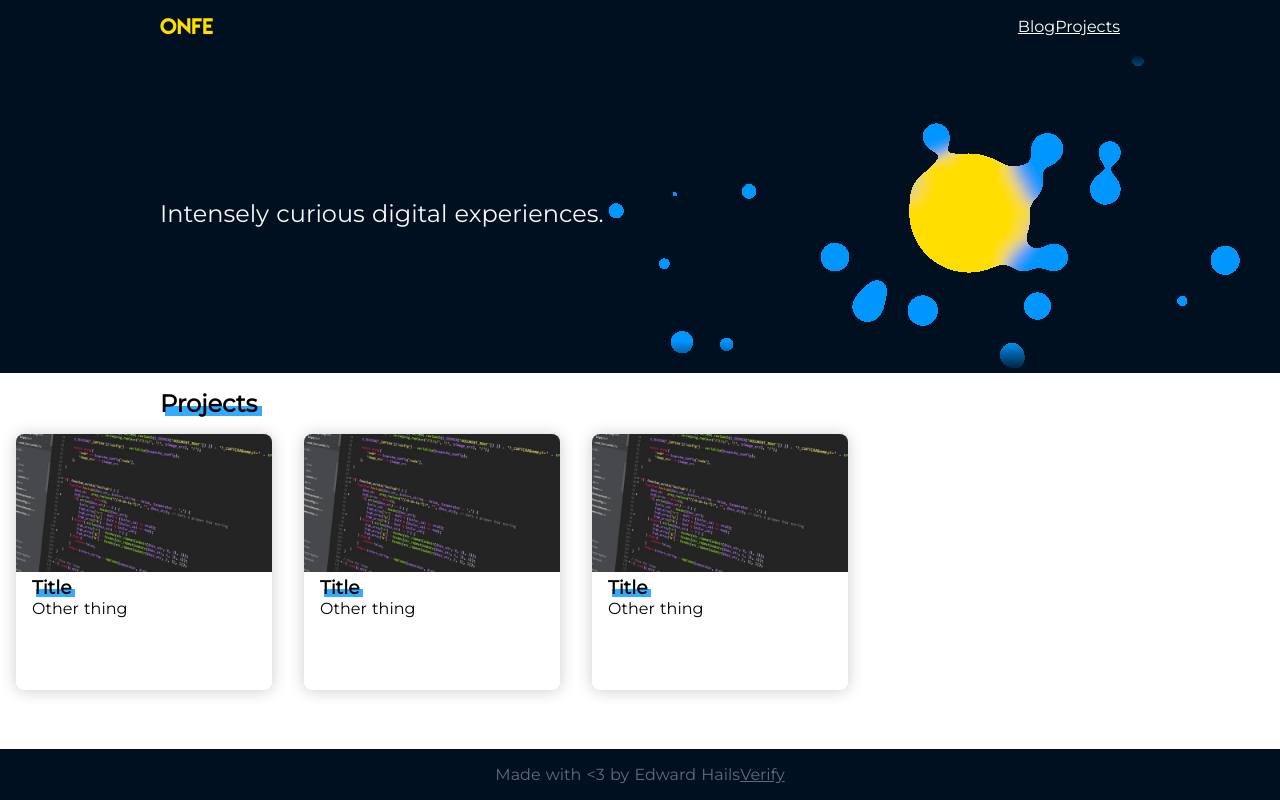
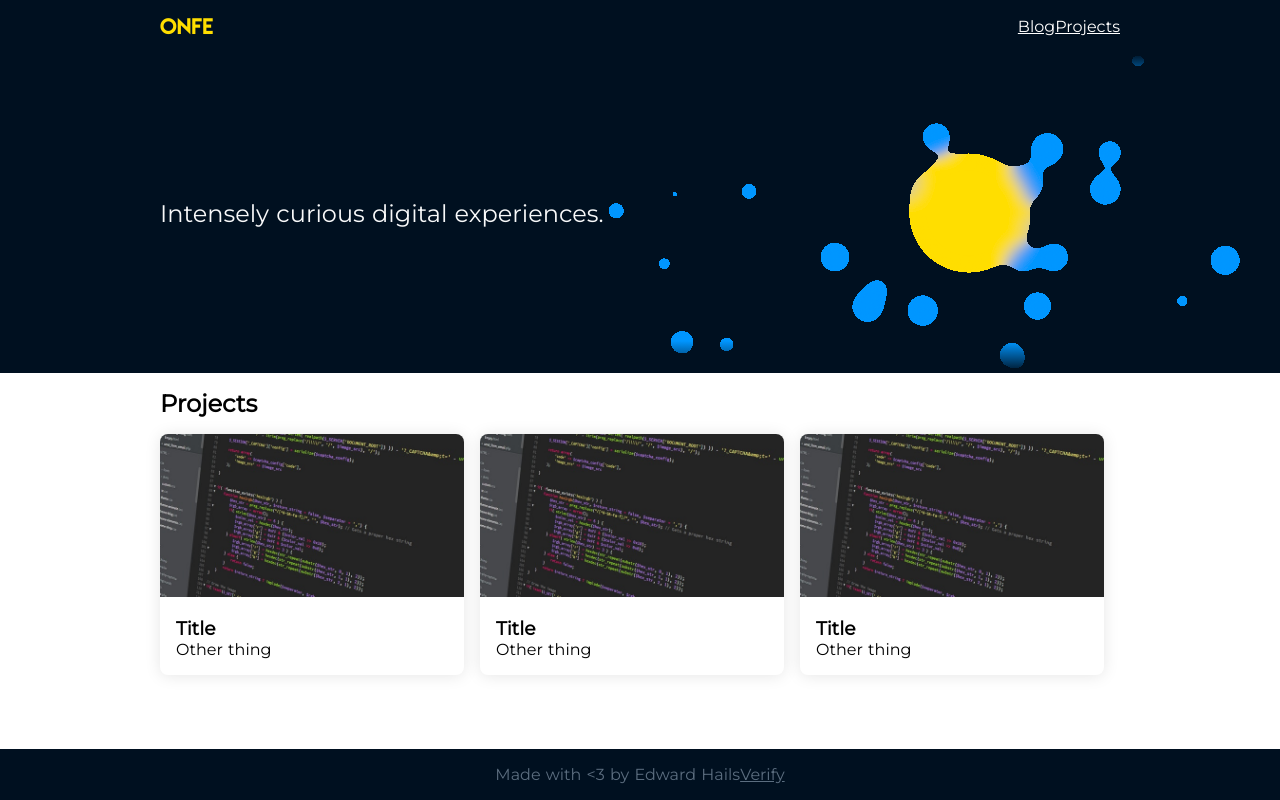
Before and after one commit to onfe/web, a Nuxt app: page / in a window 1280 px wide. Built offline with nearby package versions, Linux system fonts and the light colour scheme.

Commit message:
Make featured projects look good on all platforms.

```diff
--- a/assets/scss/_breakpoints.scss
+++ b/assets/scss/_breakpoints.scss
@@ -9,3 +9,8 @@ $screen-xl-min: 1800px;  // Oh! Look at him with a HD monitor!
 @mixin md { @media (min-width: #{$screen-md-min}) {@content;} } // Medium devices
 @mixin lg { @media (min-width: #{$screen-lg-min}) {@content;} } // Large devices
 @mixin xl { @media (min-width: #{$screen-xl-min}) {@content;} } // Chonky devices
+
+@mixin lt-sm { @media (max-width: #{$screen-sm-min}) {@content;} } // Small devices
+@mixin lt-md { @media (max-width: #{$screen-md-min}) {@content;} } // Medium devices
+@mixin lt-lg { @media (max-width: #{$screen-lg-min}) {@content;} } // Large devices
+@mixin lt-xl { @media (max-width: #{$screen-xl-min}) {@content;} } // Chonky devices
--- a/assets/scss/_layout.scss
+++ b/assets/scss/_layout.scss
@@ -12,13 +12,17 @@
 }
 
 .card {
-  padding: $spacer;
-  box-shadow: 0 1px 16px rgba(0, 0, 0, 0.2);
+  box-shadow: 0 1px 16px rgba(0, 0, 0, 0.1);
   border-radius: $spacer / 2;
   overflow: hidden;
 
   .card-img {
-    width: calc(100% + 2em);
-    margin: -1em -1em 0 -1em;
+    width: 100%;
+  }
+
+  .card-body {
+    width: 100%;
+    height: 100%;
+    padding: $spacer;
   }
 }
--- a/assets/scss/_typography.scss
+++ b/assets/scss/_typography.scss
@@ -22,15 +22,15 @@ a {
 h1, h2, h3, h4, h5, h6 {
   position: relative;
   display: table;
-
-  &:before {
-    content: "";
-    position: absolute;
-    bottom: 0.1em;
-    left: 0.2em;
-    width: 100%;
-    height: 33%;
-    background: transparentize($colour-blue, 0.2);
-    z-index: -1;
-  }
+  //
+  // &:before {
+  //   content: "";
+  //   position: absolute;
+  //   bottom: 0.1em;
+  //   left: 0.2em;
+  //   width: 100%;
+  //   height: 33%;
+  //   background: transparentize($colour-blue, 0.8);
+  //   z-index: -1;
+  // }
 }
--- a/components/FeaturedProjects.vue
+++ b/components/FeaturedProjects.vue
@@ -5,7 +5,7 @@
         <h2>Projects</h2>
       </div>
     </div>
-    <div id="feat-proj" class="projects">
+    <div id="feat-proj" class="container projects">
       <ProjectCard
         class="card"
         image="abababa"
@@ -52,7 +52,15 @@ section {
 .projects {
   padding: $spacer 0;
   display: flex;
-  overflow-x: scroll;
+  overflow: visible;
+  justify-content: space-between;
+
+  @include lt-sm {
+    width: 100%;
+    margin: 0;
+    max-width: 100%;
+    overflow-x: scroll;
+  }
 }
 
 .spacer {
@@ -60,6 +68,9 @@ section {
   height: 0.1px;
   flex-shrink: 0;
   overflow: hidden;
+  @include sm {
+    display: none;
+  }
 }
 
 .pad {
@@ -69,5 +80,17 @@ section {
 .card {
   flex-shrink: 0;
   margin: 0 $spacer;
+  width: 14em;
+
+  @include sm {
+    margin: 0;
+    margin-right: 1em;
+    width: auto;
+    flex-shrink: 1;
+
+    &:last-child {
+      margin: 0;
+    }
+  }
 }
 </style>
--- a/components/ProjectCard.vue
+++ b/components/ProjectCard.vue
@@ -1,16 +1,13 @@
 <template>
   <div class="card">
     <img src="@/assets/img/placeholder.jpg" class="card-img" alt="" />
-    <h3>Title</h3>
-    Other thing
+    <div class="card-body">
+      <h3>Title</h3>
+      Other thing
+    </div>
   </div>
 </template>
 
 <script></script>
 
-<style lang="scss" scoped>
-.card {
-  width: 16em;
-  height: 16em;
-}
-</style>
+<style lang="scss" scoped></style>
```
